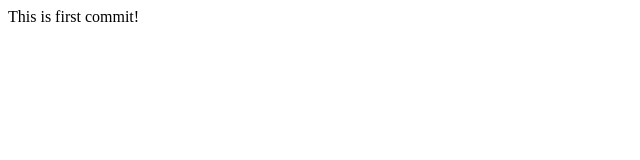
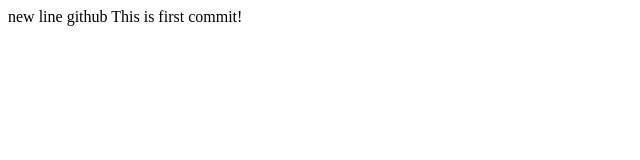
Before and after one commit to Marina-Overchuk/Homework-1, a plain HTML site: page index.html in a window 1280 px wide. Shown: the whole page, without its empty margins (0-640 px from the left). Drawn offline with Linux system fonts and the light colour scheme.

Commit message:
Update index.html

```diff
--- a/index.html
+++ b/index.html
@@ -7,6 +7,7 @@
     <title>Document</title>
 </head>
 <body>
+    new line github
     This is first commit!
 </body>
 </html>
```
